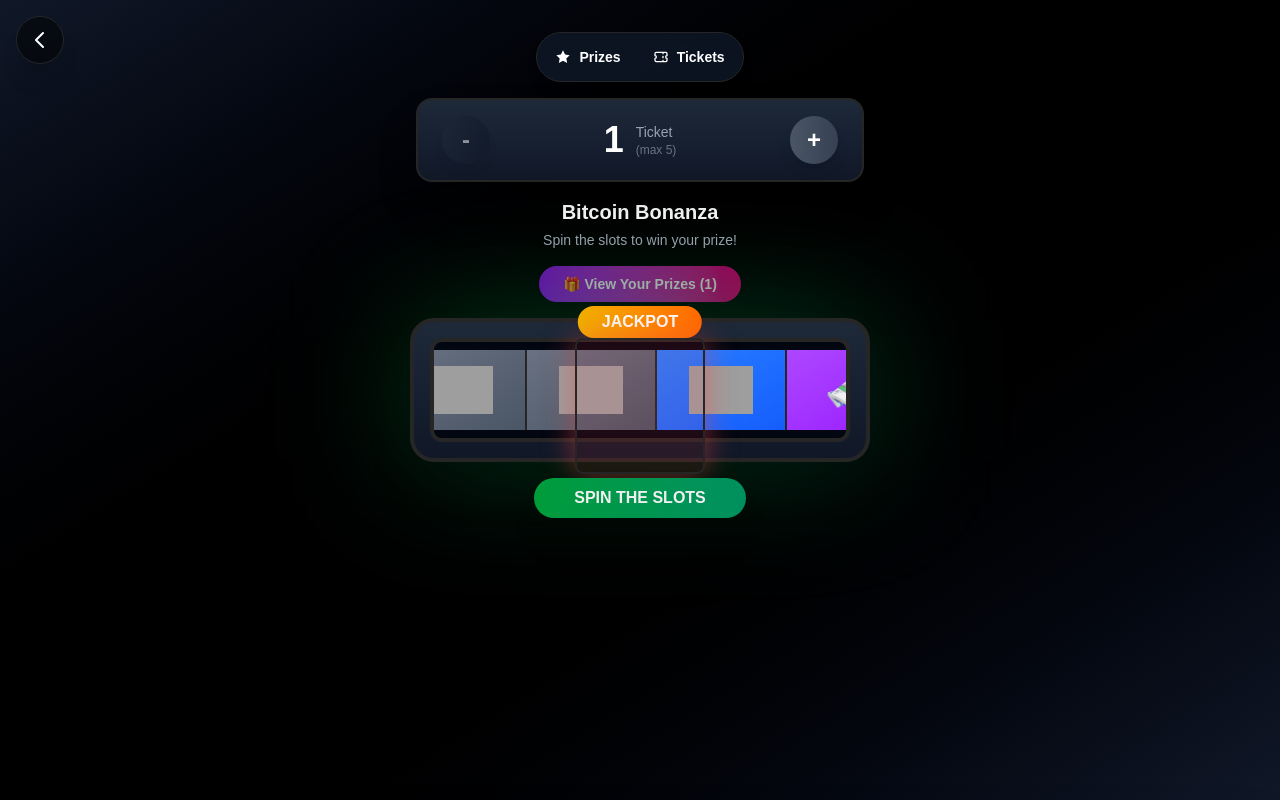
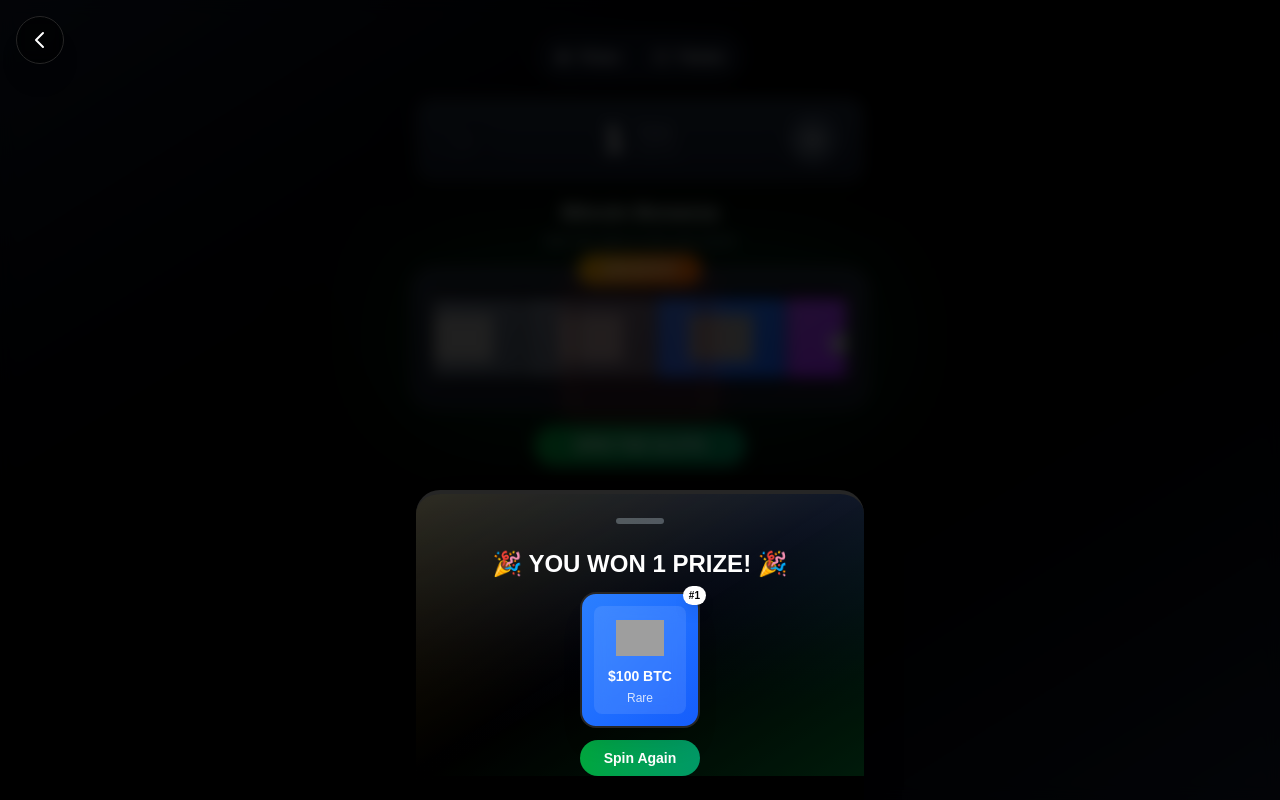
Before and after one commit to TarunGenwa/tiktok-raffle-pg, a Next.js app: page /competition/1 in a window 1280 px wide. Both pictures are taken after a click on the button "SPIN THE SLOTS". Built offline with nearby package versions, Linux system fonts and the light colour scheme; grey boxes are pictures that could not be loaded.

Commit message:
prize weheeel update

```diff
--- a/app/components/PrizeWheel.tsx
+++ b/app/components/PrizeWheel.tsx
@@ -131,7 +131,7 @@ export default function PrizeWheel({ prizes, onClose, competitionTitle, isInline
     setTimeout(() => {
       setWonPrizes(selectedPrizes);
       setIsSpinning(false);
-      // Don't auto-open drawer, let user click the button
+      setIsDrawerOpen(true); // Auto-open drawer
     }, stopTimes[stopTimes.length - 1] + 500);
   };
 
@@ -226,17 +226,6 @@ export default function PrizeWheel({ prizes, onClose, competitionTitle, isInline
             <h2 className={`${isInline ? 'text-lg sm:text-xl' : 'text-xl sm:text-2xl md:text-3xl'} font-bold text-white px-4`}>{competitionTitle}</h2>
             <p className={`${isInline ? 'text-xs sm:text-sm' : 'text-sm sm:text-base'} text-gray-400 px-4`}>Spin the slots to win your prize!</p>
           </div>
-
-          {/* View Prizes Button */}
-          {wonPrizes && !isSpinning && (
-            <Button
-              onClick={() => setIsDrawerOpen(true)}
-              size={isInline ? "default" : "lg"}
-              className={`bg-gradient-to-r from-purple-600 to-pink-600 hover:from-purple-700 hover:to-pink-700 text-white font-bold ${isInline ? 'text-sm px-6 py-3' : 'text-base sm:text-lg px-8 sm:px-12 py-4 sm:py-5'} rounded-full shadow-2xl transform transition-all hover:scale-105 animate-pulse`}
-            >
-              🎁 View Your Prizes ({numberOfTickets})
-            </Button>
-          )}
 
           {/* Slot Machine Container */}
           <div
@@ -353,9 +342,9 @@ export default function PrizeWheel({ prizes, onClose, competitionTitle, isInline
           />
 
           {/* Drawer */}
-          <div className={`fixed inset-x-0 bottom-0 z-50 bg-gradient-to-b from-gray-900 to-black rounded-t-3xl shadow-2xl border-t-4 border-yellow-500 transition-transform duration-500 ease-out ${
-            isDrawerOpen ? 'translate-y-0' : 'translate-y-full'
-          } max-h-[90vh] overflow-y-auto`}>
+          <div className={`fixed bottom-0 left-1/2 z-50 bg-gradient-to-b from-gray-900 to-black rounded-t-3xl shadow-2xl border-t-4 border-yellow-500 transition-transform duration-500 ease-out max-h-[90vh] overflow-y-auto w-full max-w-md px-2 md:px-0 ${
+            isDrawerOpen ? '-translate-x-1/2 translate-y-0' : '-translate-x-1/2 translate-y-full'
+          }`}>
             <div className="flex flex-col items-center space-y-4 sm:space-y-6 p-6">
               {/* Drag Handle */}
               <div className="w-12 h-1.5 bg-gray-600 rounded-full" />
@@ -404,22 +393,14 @@ export default function PrizeWheel({ prizes, onClose, competitionTitle, isInline
               ))}
             </div>
 
-            {/* Action Buttons */}
-            <div className="flex gap-3 justify-center w-full sm:w-auto">
+            {/* Action Button */}
+            <div className="flex justify-center w-full sm:w-auto">
               <Button
                 onClick={handlePlayAgain}
                 size={isInline ? "default" : "lg"}
-                className={`bg-gradient-to-r from-green-600 to-emerald-600 hover:from-green-700 hover:to-emerald-700 text-white font-bold ${isInline ? 'px-4 sm:px-6 py-2 sm:py-3 text-sm' : 'px-6 sm:px-8 py-3 sm:py-4'} rounded-full transform hover:scale-105 transition-transform flex-1 sm:flex-initial`}
+                className={`bg-gradient-to-r from-green-600 to-emerald-600 hover:from-green-700 hover:to-emerald-700 text-white font-bold ${isInline ? 'px-4 sm:px-6 py-2 sm:py-3 text-sm' : 'px-6 sm:px-8 py-3 sm:py-4'} rounded-full transform hover:scale-105 transition-transform w-full sm:w-auto`}
               >
                 Spin Again
-              </Button>
-              <Button
-                onClick={() => setIsDrawerOpen(false)}
-                size={isInline ? "default" : "lg"}
-                variant="outline"
-                className={`bg-white/10 backdrop-blur-sm hover:bg-white/20 text-white border-2 border-white/30 font-bold ${isInline ? 'px-4 sm:px-6 py-2 sm:py-3 text-sm' : 'px-6 sm:px-8 py-3 sm:py-4'} rounded-full transform hover:scale-105 transition-transform flex-1 sm:flex-initial`}
-              >
-                Close
               </Button>
             </div>
           </div>
```
